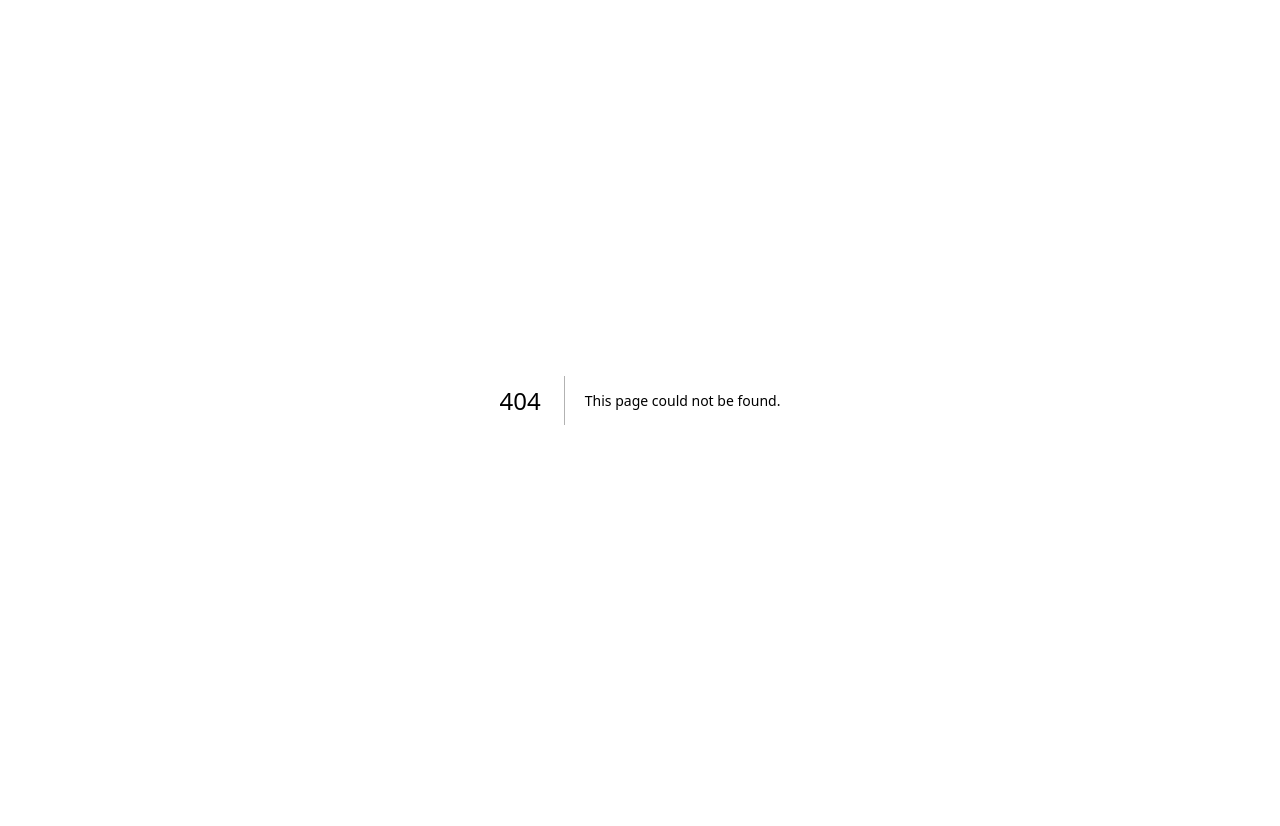
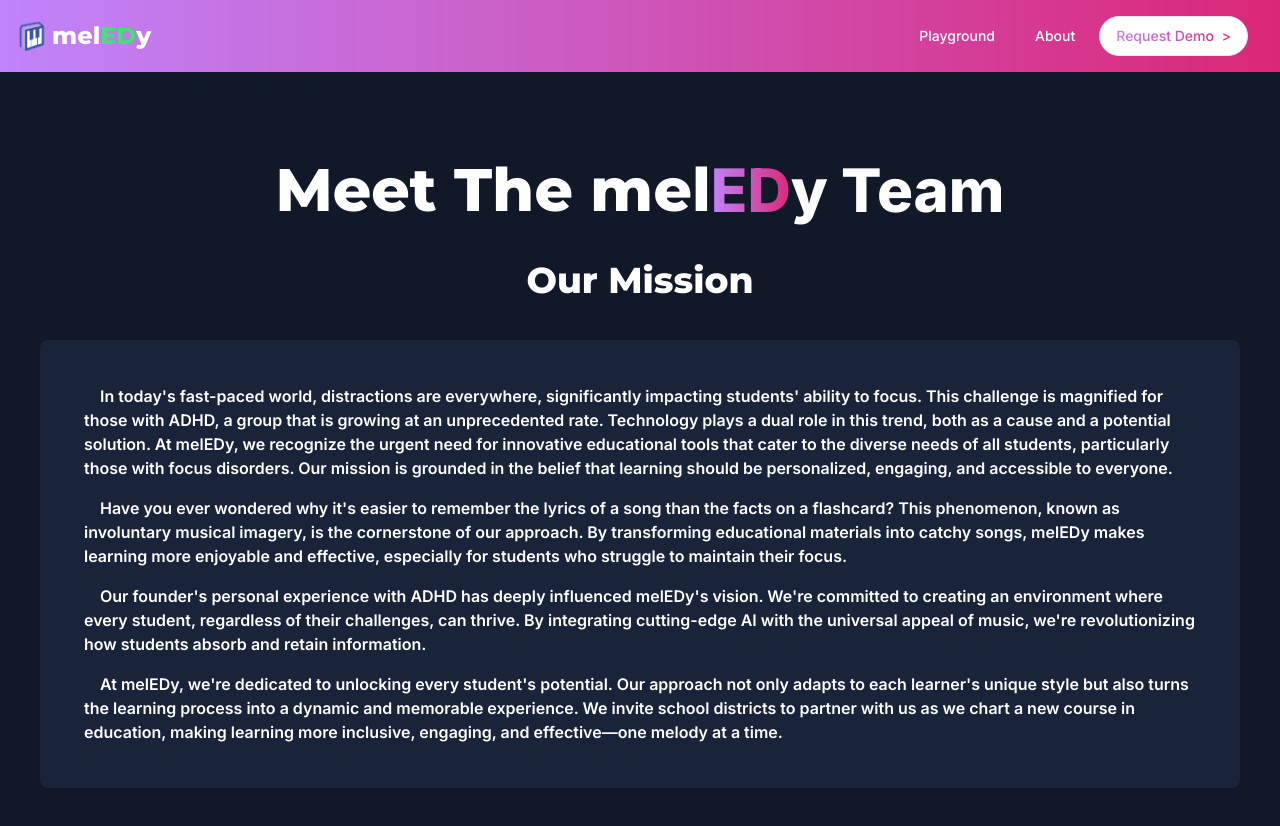
Before and after one commit to benkim2284/MelEdy-, a Next.js app: page /about in a window 1280 px wide. Before the commit this address had no page. Shown: the top 826 px of the page. Before the commit the page ends 800 px from the top, so only its background shows below. Built offline with nearby package versions, Linux system fonts and the light colour scheme.

Commit message:
updating the landing page

```diff
--- /dev/null
+++ b/app/about/layout.tsx
@@ -0,0 +1,17 @@
+"use client"
+
+const LandingLayout = ({
+    children
+  }: {
+    children: React.ReactNode;
+  }) => {
+    return (
+      <main className="h-full bg-[#111827] overflow-auto">
+        <div className="mx-auto max-w-screen-xl h-full w-full">
+          {children}
+        </div>
+      </main>
+     );
+  }
+
+  export default LandingLayout;
--- /dev/null
+++ b/app/about/page.tsx
@@ -0,0 +1,26 @@
+"use client"
+import { useRef } from "react";
+import { LandingNavbar } from "@/components/landing-navbar";
+import { LandingHero } from "@/components/landing-hero";
+import { AboutContent } from "@/components/about-content";
+import Spline from "@splinetool/react-spline";
+import Link from "next/link";
+import { Button } from "@/components/ui/button";
+
+
+const LandingPage = () => {
+  const contentRef = useRef(null);
+
+  return (
+    <div className="flex justify-center items-center flex-col">
+      <div className="z-11 p-20 h-full flex flex-col items-center justify-center space-y-10">
+        <LandingNavbar />
+      </div>
+      <div className="flex flex-col" ref={contentRef}>
+        <AboutContent />
+      </div>
+    </div>
+  );
+};
+
+export default LandingPage;
--- a/app/playground/layout.tsx
+++ b/app/playground/layout.tsx
@@ -8,7 +8,7 @@ const PlaygroundLayout = ({
     children: React.ReactNode;
   }) => {
     return (
-      <main className="h-full bg-[#fafafaz] overflow-auto">
+      <main className="h-full bg-[#111827] bg-repeat overflow-auto">
         <div className="mx-auto max-w-screen-xl h-full w-full">
           {children}
         </div>
--- /dev/null
+++ b/components/about-content.tsx
@@ -0,0 +1,83 @@
+"use client";
+
+import { Card, CardContent, CardHeader, CardTitle } from "@/components/ui/card";
+import { cn } from "@/lib/utils";
+import { Montserrat } from "next/font/google";
+
+const font = Montserrat({ weight: '800', subsets: ['latin'] });
+
+
+const team = [
+  {
+    name: "Dennis Lee",
+    avatar: "J",
+    title: "",
+    description: "",
+  },
+  {
+    name: "Ben Kim",
+    avatar: "A",
+    title: "",
+    description: "",
+  },
+  {
+    name: "Nathan Kim",
+    avatar: "M",
+    title: "",
+    description: "",
+  },
+];
+
+const mission = [
+  {
+    description1: <div style={{ textIndent: '1em' }}>
+      In today's fast-paced world, distractions are everywhere, significantly impacting students' ability to focus. This challenge is magnified for those with ADHD, a group that is growing at an unprecedented rate. Technology plays a dual role in this trend, both as a cause and a potential solution. At melEDy, we recognize the urgent need for innovative educational tools that cater to the diverse needs of all students, particularly those with focus disorders. Our mission is grounded in the belief that learning should be personalized, engaging, and accessible to everyone.
+    </div>,
+
+    description2: <div style={{ textIndent: '1em' }}>
+      Have you ever wondered why it's easier to remember the lyrics of a song than the facts on a flashcard? This phenomenon, known as involuntary musical imagery, is the cornerstone of our approach. By transforming educational materials into catchy songs, melEDy makes learning more enjoyable and effective, especially for students who struggle to maintain their focus.
+    </div>,
+
+    description3: <div style={{ textIndent: '1em' }}>
+      Our founder's personal experience with ADHD has deeply influenced melEDy's vision. We're committed to creating an environment where every student, regardless of their challenges, can thrive. By integrating cutting-edge AI with the universal appeal of music, we're revolutionizing how students absorb and retain information.
+    </div>,
+
+    description4: <div style={{ textIndent: '1em' }}>
+      At melEDy, we're dedicated to unlocking every student's potential. Our approach not only adapts to each learner's unique style but also turns the learning process into a dynamic and memorable experience. We invite school districts to partner with us as we chart a new course in education, making learning more inclusive, engaging, and effective—one melody at a time.
+    </div>,
+  },
+];
+
+export const AboutContent = () => {
+  return (
+    <div className="px-10 pb-20 gap-2 space-y-20 flex flex-col">
+      <div className="space-y-10">
+        <div className = "flex flex-row justify-center align-top text-6xl font-extrabold">
+          <h1 className={cn(" text-white  ", font.className)}>Meet The mel</h1>
+          <h1 className=" font-extrabold bg-clip-text text-transparent bg-gradient-to-r from-purple-400 to-pink-600">ED</h1>
+          <h1 className=" text-white ">y Team</h1>
+        </div>
+        <div className="space-y-10">
+        <div className = "flex flex-row justify-center text-4xl font-extrabold">
+          <h2 className={cn(" text-white  ", font.className)}>Our Mission</h2>
+        </div>
+        <div className="grid grid-cols-1 gap-4">
+          {mission.map((item, index) => (
+            <Card key={index} className="bg-[#192339] border-none text-white">
+              <CardHeader>
+                <CardContent className="p-5 font-semibold space-y-4">
+                  <p className="">{item.description1}</p>
+                  <p className="">{item.description2}</p>
+                  <p className="">{item.description3}</p>
+                  <p className="">{item.description4}</p>
+                </CardContent>
+              </CardHeader>
+            </Card>
+          ))}
+        </div>
+      </div>
+      </div>
+
+    </div>
+  );
+};
--- a/components/landing-hero.tsx
+++ b/components/landing-hero.tsx
@@ -7,18 +7,27 @@ import { Button } from "@/components/ui/button";
 import { Montserrat } from "next/font/google";
 import Spline from "@splinetool/react-spline";
 
-const font = Montserrat({ weight: '600', subsets: ['latin'] });
+const font = Montserrat({ weight: '800', subsets: ['latin'] });
 
 export const LandingHero = () => {
   return (
     <div className="relative h-screen w-screen">
-
       <div className="relative flex flex-col justify-center items-center space-y-5 text-white font-bold text-center pointer-events-none">
         <div className="sm:text-5xl md:text-6xl lg:text-7xl space-y-6">
-          <h1 className={cn("text-8xl font-bold", font.className)}>MelEdy</h1>
-          <div className="space-x-4 text-4xl font-extrabold text-transparent bg-clip-text bg-gradient-to-r from-purple-400 to-pink-600 flex justify-center">
+          <div className= {cn("flex flex-row text-8xl font-bold justify-center", font.className)}>
+              <h1 className="text-white ">
+                mel
+              </h1>
+              <h1 className="bg-clip-text text-transparent bg-gradient-to-r from-purple-400 to-pink-600 hover:text-green-400">
+                ED
+              </h1>
+              <h1 className="text-white">
+                y
+              </h1>
+            </div>
+          <div className="space-x-4 text-4xl font-extrabold text-transparent bg-clip-text bg-gradient-to-r from-purple-400 to-pink-600 flex flex-col sm:flex-row justify-center">
             <div className="text-4xl bg-gradient-to-r text-transparent bg-clip-text from-zinc-300 to-zinc-200">Turn</div>
-            <div className="flex flex-row">
+            <div className="flex flex-col sm:flex-row">
               <TypewriterComponent
                 options={{
                   strings: [
@@ -33,18 +42,15 @@ export const LandingHero = () => {
                   loop: true,
                 }}
               />
-              <div className="text-4xl bg-gradient-to-r text-transparent bg-clip-text from-zinc-200 to-zinc-100">into a song</div>
+              <div className="text-4xl bg-gradient-to-r text-transparent bg-clip-text from-zinc-200 to-zinc-100 sm:ml-2">into a song</div>
             </div>
           </div>
           <div className = "pointer-events-auto">
           <Link href={"/playground"}>
             <Button variant="outline" className="rounded-full overflow-hidden p-8 flex-col hover:bg-green-400 hover:text-green-400 bg-gradient-to-r from-purple-400 to-pink-600 justify-center hover:shadow-2xl">
-              <div className="p-1 text-3xl md:p-2 font-bold flex flex-row">
-                Playground
-                <div className="ml-1">
-                  &gt;
-                </div>
-              </div>
+                <span className="text-3xl md:p-2 font-bold flex flex-row ">
+                  Try Now <span className="ml-1 font-light">&gt;</span>
+              </span>
             </Button>
           </Link>
         </div>
--- a/components/landing-navbar.tsx
+++ b/components/landing-navbar.tsx
@@ -4,30 +4,49 @@ import Link from "next/link"
 import { cn } from "@/lib/utils";
 import { Button } from "@/components/ui/button";
 import { Montserrat } from "next/font/google";
+import { useState } from 'react';
+import MobileMenu from "./mobile-menu";
 
-const font = Montserrat({ weight: '600', subsets: ['latin'] });
+
+
+const font = Montserrat({ weight: '800', subsets: ['latin'] });
 
 export const LandingNavbar = () => {
+  const [isOpen, setIsOpen] = useState(false);
+
   return (
     <nav className="p-4 bg-gradient-to-r from-purple-400 to-pink-600 flex items-center justify-between w-full fixed top-0 left-0 right-0 z-50 pr-8">
       <Link href="/" className="flex items-center">
-        <div className="relative h-8 w-8 mr-4">
+        <div className="relative h-8 w-8 mr-1">
           <Image fill alt="Logo" src="/melEDy.png" className="rounded-md" />
         </div>
-        <h1 className={cn("text-2xl font-bold text-white hover:text-green-400", font.className)}>
-          MelEdy
-        </h1>
+        <div className= {cn("flex flex-row text-2xl font-bold hover:text-green-400", font.className)}>
+          <h1 className="text-white ">
+            mel
+          </h1>
+          <h1 className="bg-clip-text hover:text-transparent bg-gradient-to-r from-purple-400 to-pink-600 text-green-400">
+            <span className="text-stroke-[#111827]">ED</span>
+          </h1>
+          <h1 className="text-white">
+            y
+          </h1>
+        </div>
       </Link>
-      <div className="flex items-center gap-x-2">
+      <div className={`flex items-center gap-x-2`}>
         <Link href={"/playground"}>
           <Button variant="ghost" className="bg-transparent text-white rounded-half hover:text-green-400 hover:bg-gradient-to-r from-purple-300 to-pink-400 hover:shadow-xl">
             Playground
           </Button>
         </Link>
-        <Link href={"/contact"}>
+        <Link href={"/about"}>
+          <Button variant="ghost" className="bg-transparent text-white rounded-half hover:text-green-400 hover:bg-gradient-to-r from-purple-300 to-pink-400 hover:shadow-xl">
+            About
+          </Button>
+        </Link>
+        <Link href={"https://docs.google.com/forms/d/e/1FAIpQLSe-u3sAXu9P7J0P9Sc51TefCSb5ihivSuDTOunjujnCs66mvQ/viewform"} target="_blank">
           <Button variant="outline" className="rounded-full hover:bg-green-400 hover:shadow-xl">
-            <span className="text-transparent bg-clip-text bg-gradient-to-r from-purple-400 to-pink-600">
-                Request Demo <span className="ml-1">&gt;</span>
+            <span className="text-transparent bg-white bg-clip-text bg-gradient-to-r from-purple-400 to-pink-600">
+              Request Demo <span className="ml-1">&gt;</span>
             </span>
           </Button>
         </Link>
--- /dev/null
+++ b/components/mobile-menu.tsx
@@ -0,0 +1,40 @@
+"use client";
+
+import { Button } from "@/components/ui/button";
+import { Sheet, SheetTrigger, SheetContent } from "@/components/ui/sheet";
+import Link from "next/link";
+import { Menu } from "lucide-react";
+
+
+const MobileMenu = () => {
+    return (
+        <Sheet>
+            <SheetTrigger>
+                <Button variant="ghost" size="icon" className="lg:hidden">
+                    <Menu />
+                </Button>
+            </SheetTrigger>
+            <SheetContent side="right" className="p-4">
+                <Link href="/playground">
+                    <Button variant="ghost" className="bg-transparent text-white rounded-half hover:text-green-400 hover:bg-gradient-to-r from-purple-300 to-pink-400 hover:shadow-xl">
+                        Playground
+                    </Button>
+                </Link>
+                <Link href="/about">
+                    <Button variant="ghost" className="bg-transparent text-white rounded-half hover:text-green-400 hover:bg-gradient-to-r from-purple-300 to-pink-400 hover:shadow-xl">
+                        About
+                    </Button>
+                </Link>
+                <Link href="/contact">
+                    <Button variant="outline" className="rounded-full hover:bg-green-400 hover:shadow-xl">
+                        <span className="text-transparent bg-clip-text bg-gradient-to-r from-purple-400 to-pink-600">
+                            Request Demo <span className="ml-1">&gt;</span>
+                        </span>
+                    </Button>
+                </Link>
+            </SheetContent>
+        </Sheet>
+    );
+};
+
+export default MobileMenu;
--- a/components/playground-navbar.tsx
+++ b/components/playground-navbar.tsx
@@ -5,18 +5,26 @@ import Link from "next/link"
 import { cn } from "@/lib/utils";
 import { Button } from "@/components/ui/button";
 
-const font = Montserrat({ weight: '600', subsets: ['latin'] });
+const font = Montserrat({ weight: '800', subsets: ['latin'] });
 
 export const PlaygroundNavbar = () => {
   return (
     <nav className="p-4 bg-gradient-to-r from-purple-400 to-pink-600 flex items-center justify-between w-full fixed top-0 left-0 right-0 z-50 pr-8">
       <Link href="/" className="flex items-center">
-        <div className="relative h-8 w-8 mr-4">
+        <div className="relative h-8 w-8 mr-1">
           <Image fill alt="Logo" src="/melEDy.png" className="rounded-md" />
         </div>
-        <h1 className={cn("text-2xl font-bold text-white hover:text-green-400", font.className)}>
-          MelEdy
-        </h1>
+        <div className={cn("flex flex-row text-2xl font-bold hover:text-green-400", font.className)}>
+          <h1 className="text-white ">
+            mel
+          </h1>
+          <h1 className="bg-clip-text hover:text-transparent bg-gradient-to-r from-purple-400 to-pink-600 text-green-400">
+            <span className="text-stroke-[#111827]">ED</span>
+          </h1>
+          <h1 className="text-white">
+            y
+          </h1>
+        </div>
       </Link>
       <div className="flex items-center gap-x-2">
         <Link href={"/"}>
@@ -24,10 +32,15 @@ export const PlaygroundNavbar = () => {
             Home
           </Button>
         </Link>
+        <Link href={"/about"}>
+          <Button variant="ghost" className="bg-transparent text-white rounded-half hover:text-green-400 hover:bg-gradient-to-r from-purple-300 to-pink-400 hover:shadow-xl">
+            About
+          </Button>
+        </Link>
         <Link href={"/contact"}>
           <Button variant="outline" className="rounded-full hover:bg-green-400 hover:shadow-xl">
             <span className="text-transparent bg-clip-text bg-gradient-to-r from-purple-400 to-pink-600">
-                Contact <span className="ml-1">&gt;</span>
+                Request Demo <span className="ml-1">&gt;</span>
             </span>
           </Button>
         </Link>
--- a/components/sidebar.tsx
+++ b/components/sidebar.tsx
@@ -5,7 +5,6 @@ import { Montserrat } from 'next/font/google'
 
 
 import {cn} from "@/lib/utils";
-import { Code, ImageIcon, LayoutDashboard, MessageSquare, Music, Settings, VideoIcon} from "lucide-react";
 import {usePathname} from "next/navigation";
 
 const montserrat = Montserrat(
@@ -14,46 +13,19 @@ const montserrat = Montserrat(
 
 const routes = [
     {
-        label: "Dashboard",
-        icon: LayoutDashboard,
-        href: "/dashboard",
-        color: "text-sky-500",
+        label: "Playground",
+        href: "/playground",
+        color: "text-white",
     },
     {
-        label: "Conversation",
-        icon: MessageSquare,
-        href: "/conversation",
-        color: "text-violet-500",
+        label: "About",
+        href: "/about",
+        color: "text-white",
     },
     {
-        label: "Image Generation",
-        icon: ImageIcon,
-        href: "/image",
-        color: "text-pink-500",
-    },
-    {
-        label: "Video Generation",
-        icon: VideoIcon,
-        href: "/video",
-        color: "text-orange-700",
-    },
-    {
-        label: "Music Generation",
-        icon: Music,
-        href: "/music",
-        color: "text-emerald-500",
-    },
-    {
-        label: "Code Generation",
-        icon: Code,
-        href: "/code",
-        color: "text-yellow-300",
-    },
-    {
-        label: "Settings",
-        icon: Settings,
-        href: "/settings",
-        color: "",
+        label: "Request Demo",
+        href: "/contact",
+        color: "text-",
     }
 ];
 const Sidebar = () => {
@@ -84,7 +56,6 @@ const Sidebar = () => {
                         )}
                         >
                             <div className = "flex item-center flex-1">
-                                <route.icon className={cn("h-5 w-5 mr-3", route.color)}/>
                                 {route.label}
                             </div>
                         </Link>
--- a/components/ui/tabs.tsx
+++ b/components/ui/tabs.tsx
@@ -14,7 +14,7 @@ const TabsList = React.forwardRef<
   <TabsPrimitive.List
     ref={ref}
     className={cn(
-      "inline-flex h-10 items-center justify-center rounded-md bg-muted p-1 text-muted-foreground",
+      "inline-flex h-full w-full items-center justify-center rounded-md bg-muted p-1 text-muted-foreground",
       className
     )}
     {...props}
@@ -29,7 +29,7 @@ const TabsTrigger = React.forwardRef<
   <TabsPrimitive.Trigger
     ref={ref}
     className={cn(
-      "inline-flex items-center justify-center whitespace-nowrap rounded-sm px-3 py-1.5 text-sm font-medium ring-offset-background transition-all focus-visible:outline-none focus-visible:ring-2 focus-visible:ring-ring focus-visible:ring-offset-2 disabled:pointer-events-none disabled:opacity-50 data-[state=active]:bg-background data-[state=active]:text-foreground data-[state=active]:shadow-sm",
+      "inline-flex items-center w-full justify-center whitespace-nowrap rounded-sm px-3 py-1.5 text-sm font-medium ring-offset-background transition-all focus-visible:outline-none focus-visible:ring-2 focus-visible:ring-ring focus-visible:ring-offset-2 disabled:pointer-events-none disabled:opacity-50 data-[state=active]:bg-background data-[state=active]:text-foreground data-[state=active]:shadow-sm",
       className
     )}
     {...props}
```
Also changed, not shown: app/playground/page.tsx (+14 -14 lines), components/landing-content.tsx (+37 -64 lines), public/melEDy.png.
